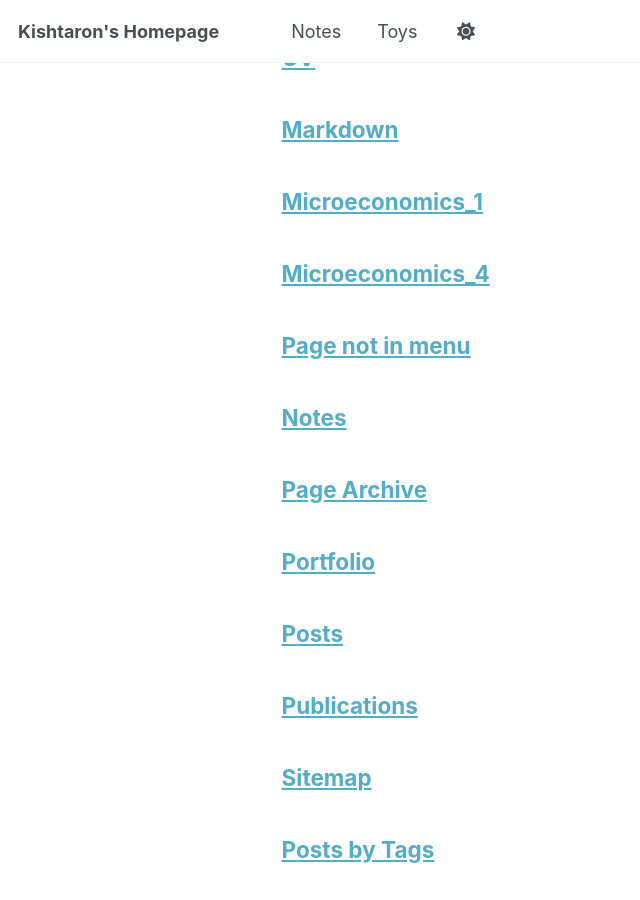
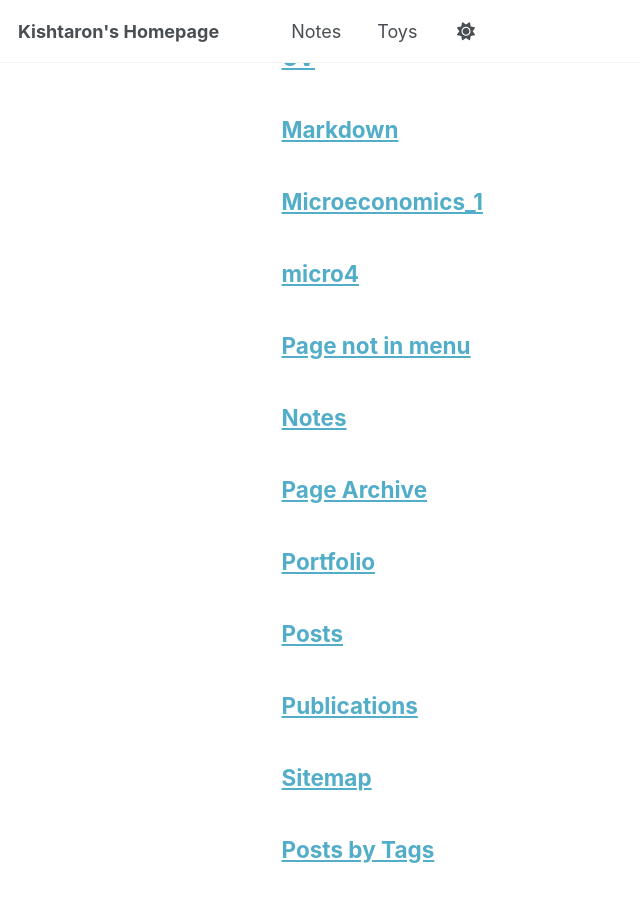
Before and after one commit to Kishtonzhang/Kishtonzhang.github.io, a Jekyll site: the page built from _pages/page-archive.html, in a window 1280 px wide and 900 px high, scrolled down 560 px. Shown: the whole window, without its empty margins (0-640 px from the left). Built offline with Jekyll 4.4.1, drawn with Linux system fonts in a browser that asks for light colours; a script bundle is joined from its source files by our own code; library files that are not in the unit come from our copies.

Commit message:
Rename Microeconomics IV notes label to micro4

```diff
--- a/_pages/microeconomics-4.md
+++ b/_pages/microeconomics-4.md
@@ -1,6 +1,6 @@
 ---
 layout: single
-title: "Microeconomics_4"
+title: "micro4"
 permalink: /notes/microeconomics-4/
 author_profile: true
 ---
--- a/_pages/notes.md
+++ b/_pages/notes.md
@@ -6,4 +6,4 @@ author_profile: true
 ---
 
 - [Microeconomics_1](/notes/microeconomics-1/)
-- [Microeconomics_4](/notes/microeconomics-4/)
+- [micro4](/notes/microeconomics-4/)
```
